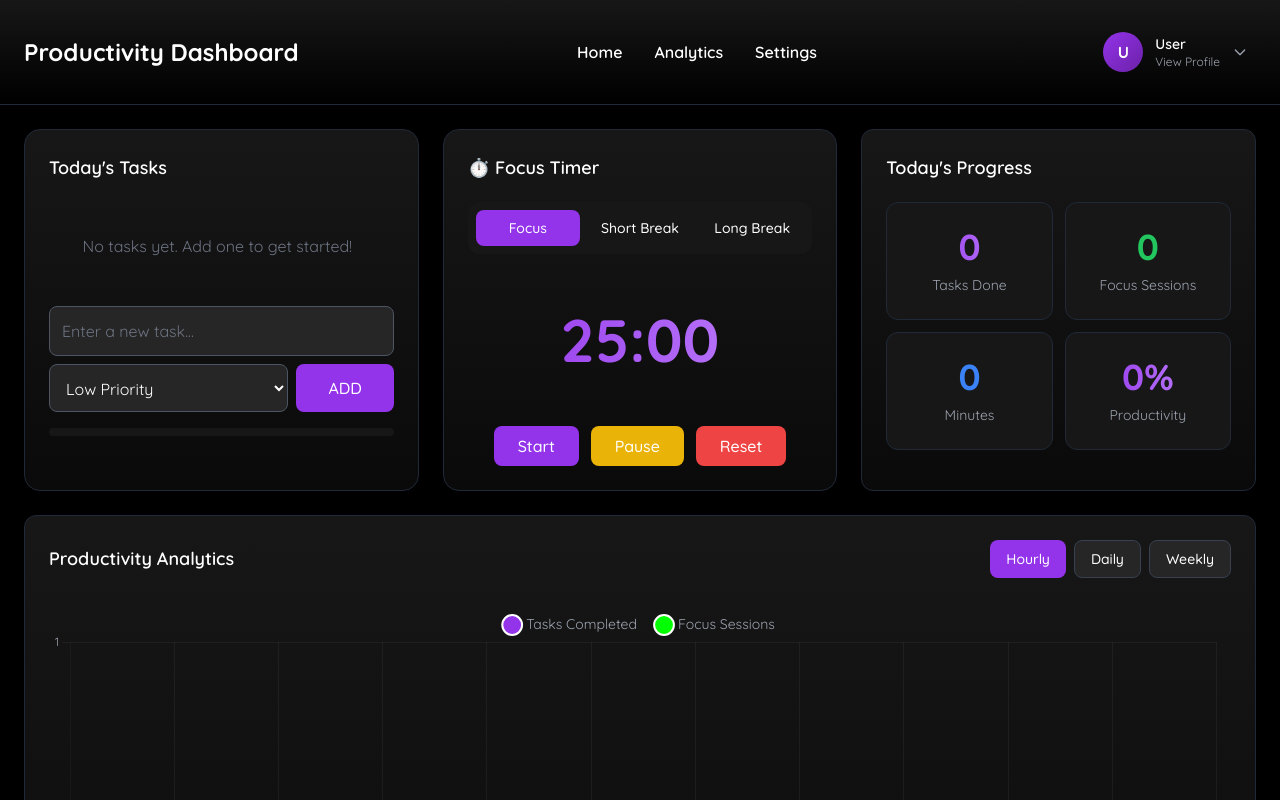
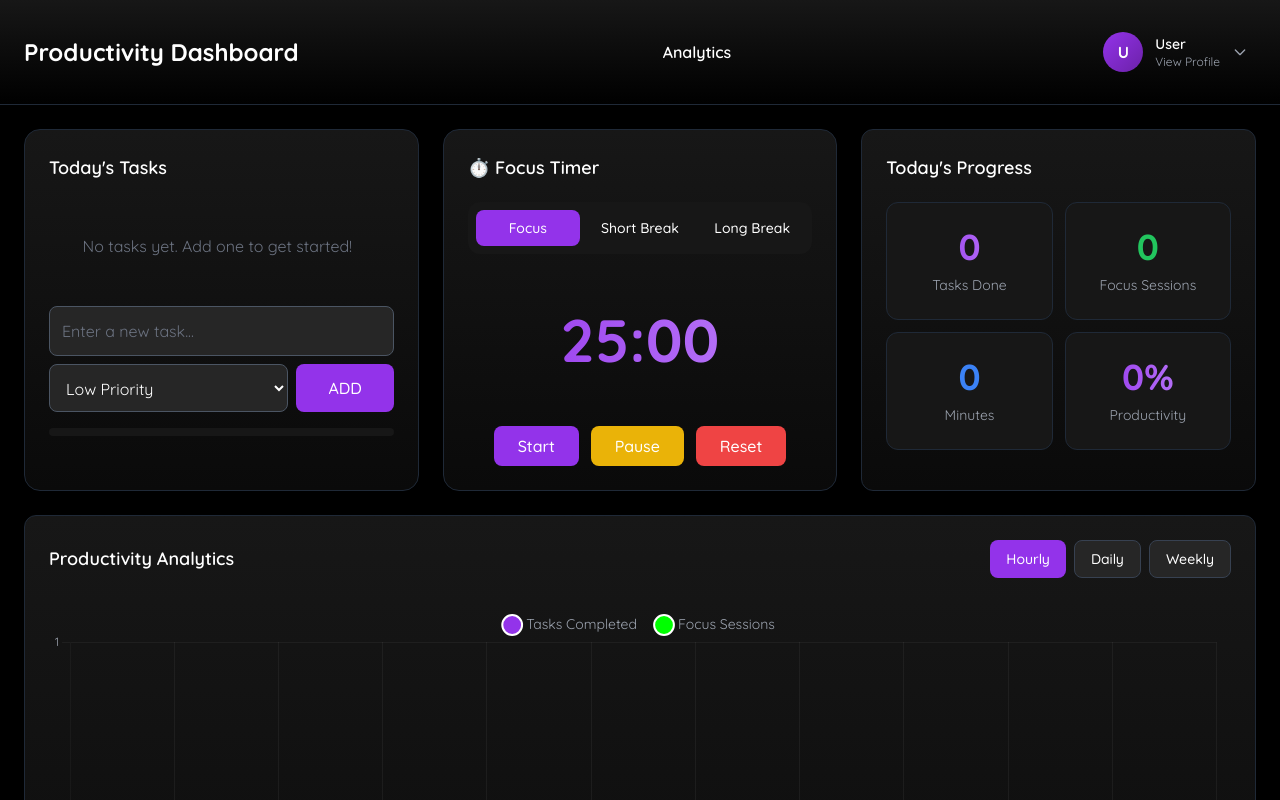
Before and after one commit to Somto111/DashBoard, a plain HTML site: page index.html in a window 1280 px wide. Shown: the top 800 px of the page. Drawn offline with nearby package versions, Linux system fonts and the light colour scheme.

Commit message:
nav settings

```diff
--- a/index.html
+++ b/index.html
@@ -94,9 +94,7 @@
             </h1>
 
             <ul class="hidden md:flex gap-8">
-                <li class="hover:text-purple-600 font-semibold cursor-pointer">Home</li>
-                <li class="hover:text-purple-600 font-semibold cursor-pointer">Analytics</li>
-                <li class="hover:text-purple-600 font-semibold cursor-pointer">Settings</li>
+                <a class="hover:text-purple-600 font-semibold cursor-pointer" href="#Analytics" >Analytics</a>
             </ul>
 
             <!-- User Profile Dropdown -->
@@ -276,7 +274,7 @@
             </section>
 
             <!-- Productivity Chart -->
-            <section class="lg:col-span-3 bg-black text-white p-6 rounded-xl group relative overflow-hidden border border-gray-800 hover:border-purple-500 bg-gradient-to-b from-neutral-900 to-neutral-950 hover:shadow-[0_15px_15px_rgba(200,85,247,0.1)] transition-all duration-300 ease-in-out hover:-translate-y-1">
+            <section id="Analytics" class="lg:col-span-3 bg-black text-white p-6 rounded-xl group relative overflow-hidden border border-gray-800 hover:border-purple-500 bg-gradient-to-b from-neutral-900 to-neutral-950 hover:shadow-[0_15px_15px_rgba(200,85,247,0.1)] transition-all duration-300 ease-in-out hover:-translate-y-1">
                 <div class="absolute top-0 left-0 h-[4px] w-0 rounded-2xl bg-purple-500 transition-all duration-300 ease-in-out group-hover:w-full"></div>
 
                 <div class="flex justify-between items-center mb-5">
```
